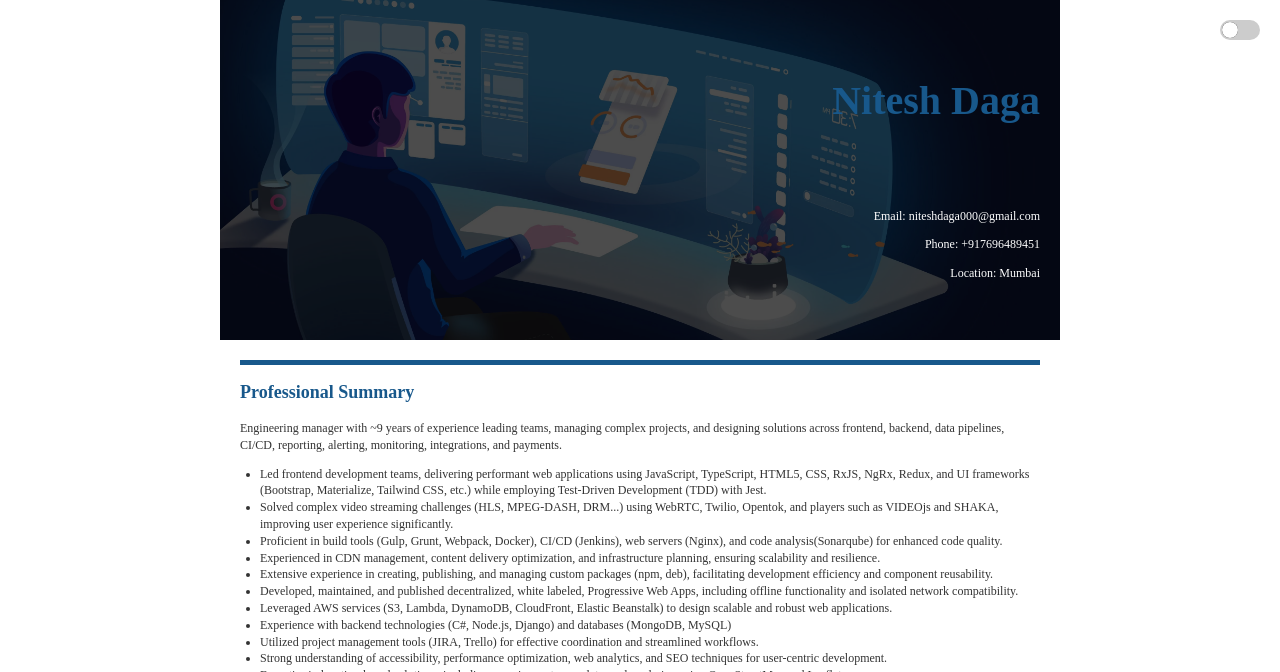
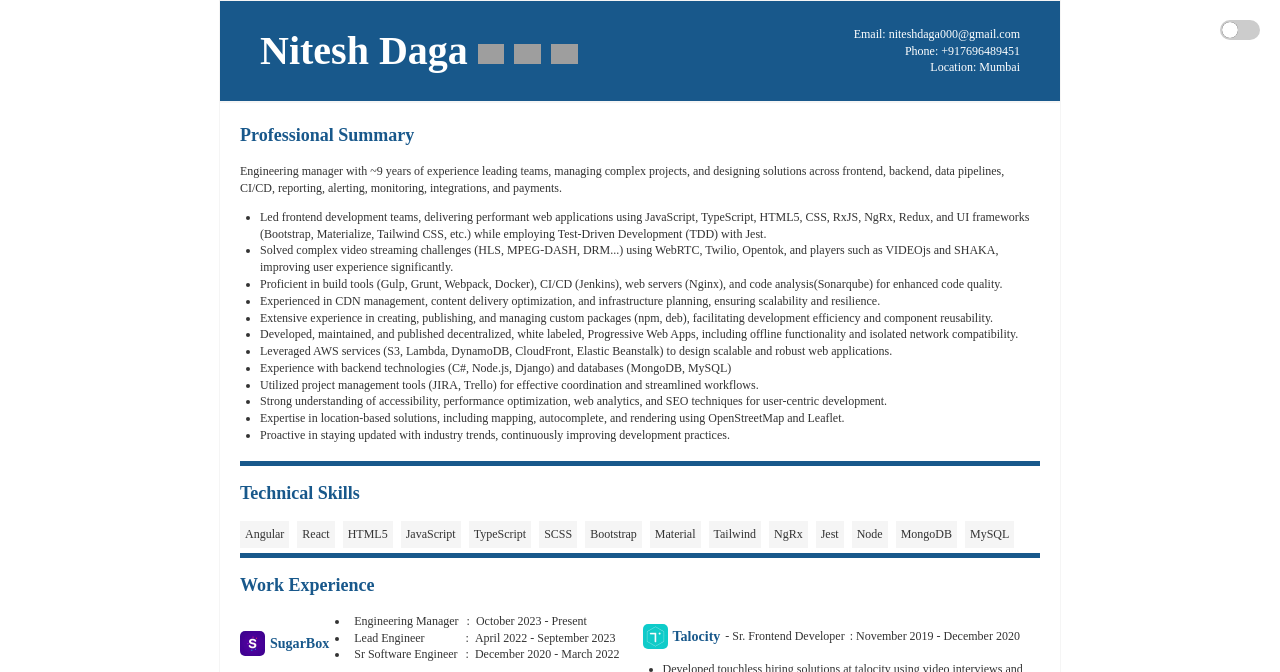
Before and after one commit to nitesh-daga/nitesh-daga.github.io, a website: page index.html in a window 1280 px wide. Shown: the top 672 px of the page. Drawn offline with Linux system fonts and the light colour scheme; grey boxes are pictures that could not be loaded.

Commit message:
Update:: Print Changes to the Screen

```diff
--- a/assets/css/style.css
+++ b/assets/css/style.css
@@ -140,7 +140,7 @@ body.dark-theme .toggle-container::after {
 .cover-image-holder {
     position: relative;
     width: auto;
-    height: 300px;
+    height: 60px;
     background-repeat: no-repeat;
     background-size: cover;
     background-position: center;
@@ -162,10 +162,10 @@ body.dark-theme .toggle-container::after {
     width: 100%;
     height: 100%;
     display: flex;
-    flex-direction: column;
-    justify-content: center;
-    align-items: flex-end;
-    background-color: rgba(0, 0, 0, 0.7);
+    flex-direction: row;
+    justify-content: space-between;
+    align-items: center;
+    background-color: rgb(24, 88, 139);
     color: #fff;
     text-align: left;
 }
@@ -227,18 +227,23 @@ body.dark-theme .toggle-container::after {
 .name-designation {
     font-size: 20px;
     font-weight: bold;
-    margin: 20px;
+    margin: 0 20px;
     color: #fff;
+}
+.name-designation h1 {
+    color: #fff;
+    margin: 0 20px;
 }
 
 /* Contact information styles */
 .contact-info {
-    margin: 20px;
+    margin: 0 20px;
     text-align: right;
 }
 
 .contact-info p {
     color: #fff;
+    margin: 0 20px;
 }
 
 /* Resume layout styles */
@@ -246,6 +251,7 @@ body.dark-theme .toggle-container::after {
     position: relative;
     margin: 0 auto;
     padding: 20px;
+    border: 1px solid #f5f5f5
 }
 
 
--- a/index.html
+++ b/index.html
@@ -30,27 +30,39 @@
     <div class="cover-image-holder resume-container">
         <div class="overlay">
             <div class="name-designation">
-                <h1><a href="https://www.linkedin.com/in/daganitesh" aria-label="linkedin" target="_blank">Nitesh
-                        Daga</a></h1>
+                <h1>
+                    <!-- <a href="https://www.linkedin.com/in/daganitesh" aria-label="linkedin" target="_blank">Nitesh
+                        Daga</a>  -->
+                        Nitesh Daga
+                        <a href="https://www.linkedin.com/in/daganitesh/">
+                            <img style="height: 0.5em;" src="https://img.shields.io/badge/LinkedIn-blue?style=for-the-badge&logo=linkedin&logoColor=white"/>
+                          </a>
+                          <a href="https://medium.com/@niteshdaga000">
+                            <img style="height: 0.5em;" src="https://img.shields.io/badge/medium-blue?style=for-the-badge&logo=medium&logoColor=white" alt="Medium Badge"/>
+                          </a>
+                          <a href="https://nitesh-daga.github.io">
+                            <img style="height: 0.5em;" src="https://img.shields.io/badge/Github-blue?style=for-the-badge&logo=github&logoColor=white" alt="Blog Badge"/>
+                          </a>
+                </h1>
             </div>
             <div class="contact-info">
                 <p>Email: niteshdaga000@gmail.com</p>
                 <p>Phone: +917696489451</p>
                 <p>Location: Mumbai</p>
             </div>
-            <div class="load-wrapper">
+            <!-- <div class="load-wrapper">
                 <div class="activity"></div>
-            </div>
-            <img src="assets/cover.webp" alt="Cover Image" class="cover-image">
+            </div> -->
+            <!-- <img src="assets/cover.webp" alt="Cover Image" class="cover-image"> -->
             <!-- <div class="dark-mode-link">
                 <a href="assets/nitesh_daga_github_theme_dark.pdf" aria-label="dark-mode-link" download>See in Dark Mode</a>
             </div> -->
         </div>
     </div>
     <div class="resume-container">
-        <div class="bottom-bar"></div>
+        <!-- <div class="bottom-bar"></div> -->
         <div class="section">
-            <h2>Professional Summary</h2>
+            <h2 style="margin-top: 0;">Professional Summary</h2>
             <p>
                 Engineering manager with ~9 years of experience leading teams, managing complex projects, and designing solutions across frontend, backend, data pipelines, CI/CD, reporting, alerting, monitoring, integrations, and payments.
             </p>
```
